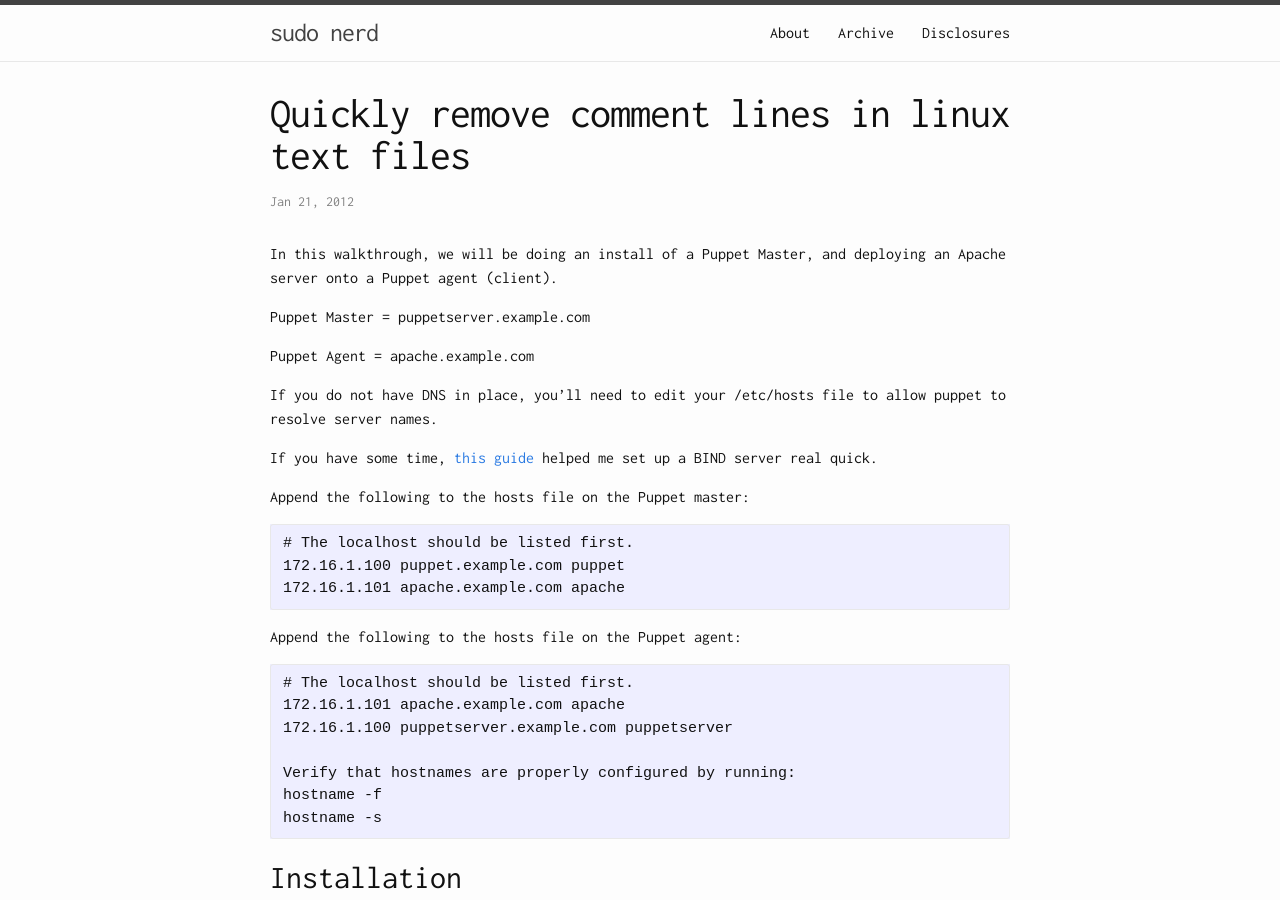
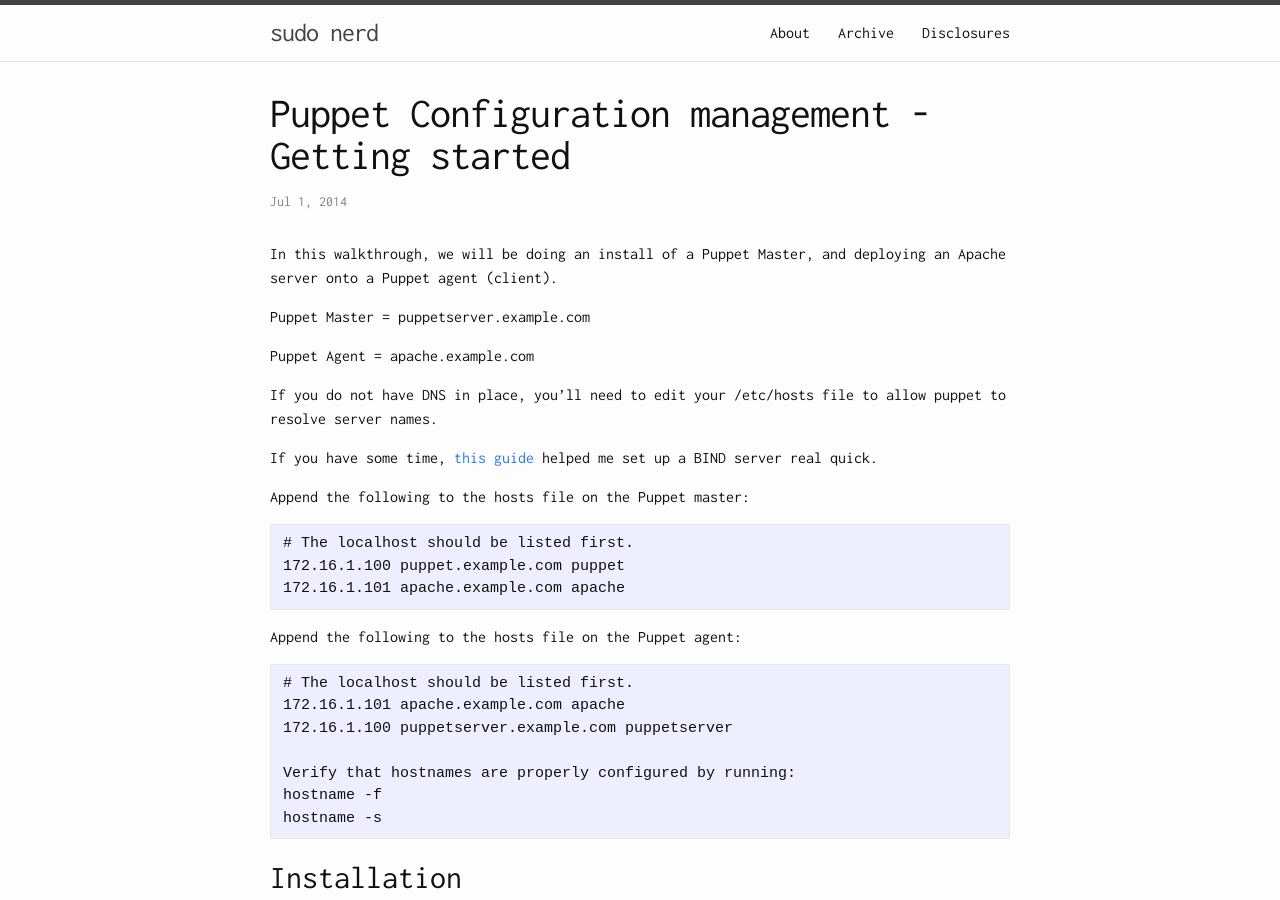
Before and after one commit to educationnull/thejaspher.github.io, a Jekyll site: the page built from _posts/2014-07-01-puppet-configuration-management-getting-started.markdown, in a window 1280 px wide and 900 px high. Built offline with Jekyll 4.4.1, drawn with Linux system fonts in a browser that asks for light colours.

Commit message:
Update 2014-07-01-puppet-configuration-management-getting-started.markdown

```diff
--- a/_posts/2014-07-01-puppet-configuration-management-getting-started.markdown
+++ b/_posts/2014-07-01-puppet-configuration-management-getting-started.markdown
@@ -1,7 +1,7 @@
 ---
 layout: post
-title:  "Quickly remove comment lines in linux text files"
-date:   2012-1-21
+title:  "Puppet Configuration management - Getting started"
+date:   2014-07-01
 categories: Puppet RHEL-CentOS
 ---
 
```
